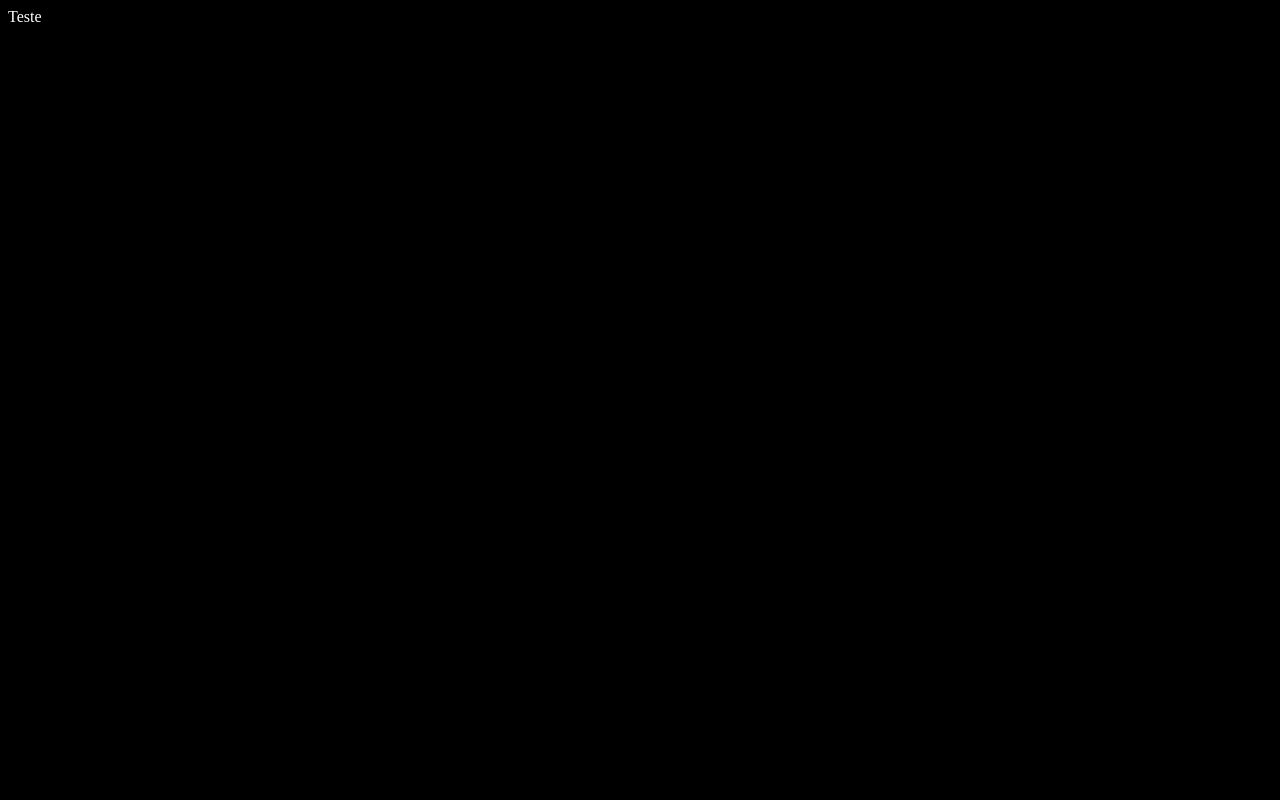
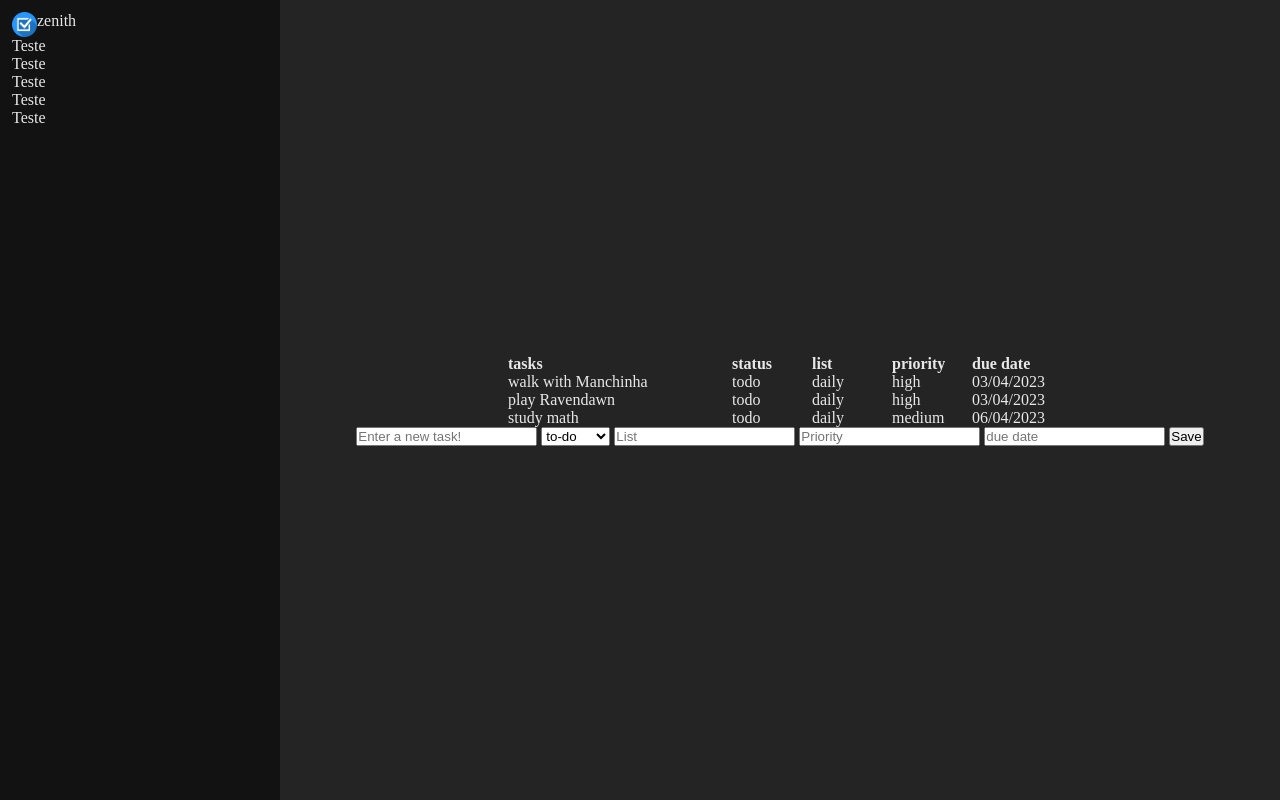
Before and after one commit to rmathr/todo-list, a website built with webpack: page dist/index.html in a window 1280 px wide. Built offline with nearby package versions, Linux system fonts and the light colour scheme.

Commit message:
Add initial style and start working on input tasks

```diff
--- a/src/index.js
+++ b/src/index.js
@@ -1 +1,68 @@
 import "./style.css"
+import interactDOM from "./interactDom"
+
+
+const todos = []
+
+
+const statusChanger = props => ({
+    changeStatus: () => {
+        props.status = "OK"
+    }
+})
+const priorityChanger = props => ({
+    changePriority: () => {
+        props.priority = "LOW"
+    }
+})
+
+
+function todoCreator(task, status, list, priority, dueDate){
+    let todo = {
+        task,
+        status,
+        list,
+        priority,
+        dueDate
+    }
+
+    return Object.assign(todo, statusChanger(todo), priorityChanger(todo))
+}
+
+const todo1 = todoCreator('walk with Manchinha', 'todo', 'daily', 'high', '03/04/2023')
+const todo2 = todoCreator('play Ravendawn', 'todo', 'daily', 'high', '03/04/2023')
+const todo3 = todoCreator('study math', 'todo', 'daily', 'medium', '06/04/2023')
+
+todos.push(todo1)
+todos.push(todo2)
+todos.push(todo3)
+console.log(todos)
+
+const todosView = interactDOM().hookDOMelement('todosView')
+for(let i = 0; i < todos.length; i++){
+    let container = interactDOM().createElementWithClassAndId('div', 'todos', `todo${i}`)
+    interactDOM().appendElementAndDefineContent(container, todos[i], i)
+    todosView.appendChild(container)
+}
+
+
+
+
+
+// function swimmingMonsterCreator(name) {
+//     const monster = { name: name}
+
+//     function swimmer({ name }){
+//         return {
+//             swim: () => console.log(`${name} swan`)
+//         }
+//     }
+
+//     return {
+//         ...monster,
+//         ...swimmer(monster)
+//     }
+// }
+
+// const obj = swimmingMonsterCreator('Monster')
+// obj.swim()
--- /dev/null
+++ b/src/interactDom.js
@@ -0,0 +1,43 @@
+const interactDOM = function(){
+    const mainContent = document.getElementById('mainContent')
+
+
+    const createElementWithClassAndId = function(type, className, idName){
+        const element = document.createElement(type)
+        element.classList.add(`${className}`)
+        element.id = `${idName}`
+        return element
+    }
+
+    const hookDOMelement = function (idName){
+        const elem = document.getElementById(`${idName}`)
+        return elem
+    }
+
+    const appendElementAndDefineContent = function(container, obj, index){
+        let task = interactDOM().createElementWithClassAndId('p', 'todo-tasks', `task${index}`)
+        let status = interactDOM().createElementWithClassAndId('p', 'todo-status', `status${index}`)
+        let list = interactDOM().createElementWithClassAndId('p', 'todo-lists', `list${index}`)
+        let priority = interactDOM().createElementWithClassAndId('p', 'todo-priority', `priority${index}`)
+        let dueDate = interactDOM().createElementWithClassAndId('p', 'todo-due-date', `dueDate${index}`)
+
+        container.appendChild(task)
+        container.appendChild(status)
+        container.appendChild(list)
+        container.appendChild(priority)
+        container.appendChild(dueDate)
+
+        task.textContent = `${obj.task}`
+        status.textContent = `${obj.status}`
+        list.textContent = `${obj.list}`
+        priority.textContent = `${obj.priority}`
+        dueDate.textContent = `${obj.dueDate}`
+    }
+
+
+
+
+    return { mainContent, createElementWithClassAndId, hookDOMelement, appendElementAndDefineContent }
+}
+
+export default interactDOM
--- a/src/style.css
+++ b/src/style.css
@@ -1,4 +1,67 @@
+*{
+    margin: 0;
+    padding: 0;
+    box-sizing: border-box;
+}
+
 body {
-    color: white;
+    color: #e8e8e8;
     background-color: black;
+
   }
+
+.main-container{
+    display: flex;
+    flex-direction: row;
+    min-height: 100dvh;
+}
+
+.sidebar{
+    width: 280px;
+    background-color: #121212;
+    padding: 12px;
+}
+
+.image-brand{
+    width: 25px;
+    height: auto;
+}
+
+.sidebar-brand{
+    display: flex;
+    flex-direction: row;
+}
+
+.main-content{
+    flex-grow: 1;
+    background-color: #242424;
+    display: flex;
+    justify-content: center;
+    align-items: center;
+    flex-direction: column;
+}
+
+.todos-view{
+    width: 80%;
+    display: flex;
+    flex-direction: column;
+    justify-content: center;
+    align-items: center;
+}
+
+.todos{
+    display: flex;
+    flex-direction: row;
+}
+
+.todos > * {
+    width: 5rem;
+}
+
+.todo-tasks, #todosTasksTitle{
+    width: 14rem;
+}
+
+.todos-general-titles {
+    font-weight: 700;
+}
```
Also changed, not shown: dist/index.html, dist/main.css, dist/main.js, src/tasks.png (added).
